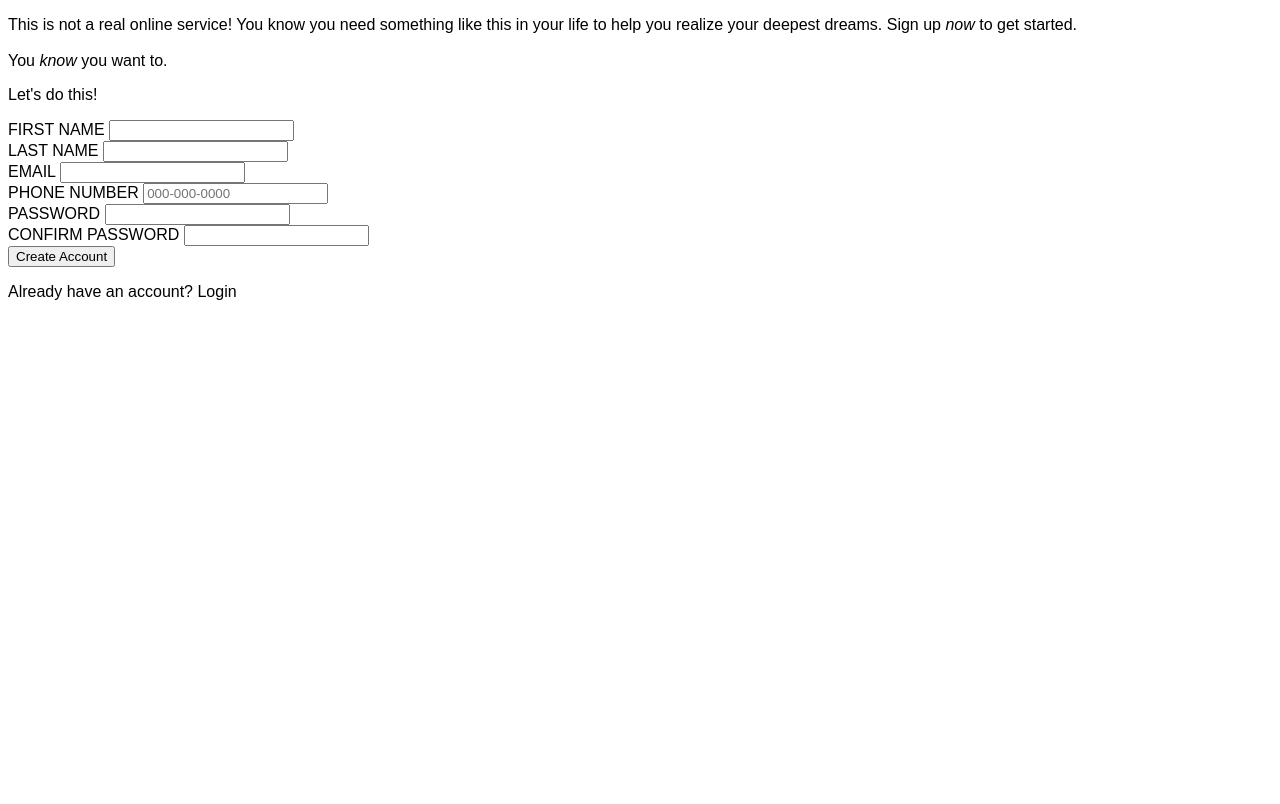
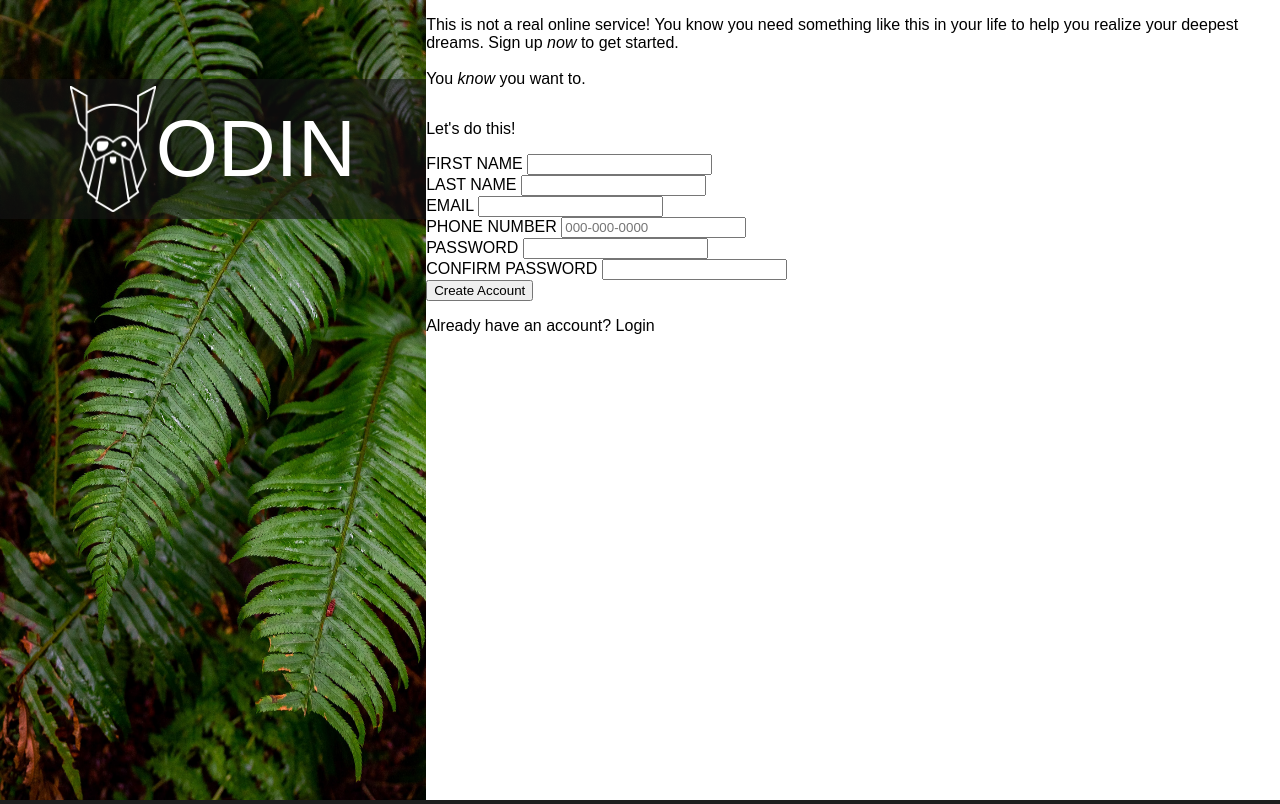
Before and after one commit to LucasYNL/Sign_Up_Form, a plain HTML site: page index.html in a window 1280 px wide. Drawn offline with Linux system fonts and the light colour scheme; a web font is replaced by a local one.

Commit message:
photo and logo added. flex outlined.

```diff
--- a/index.html
+++ b/index.html
@@ -12,9 +12,13 @@
 </head>
 
 <body>
-    <div>
+    <div class="everything">
         <div class="pic">
-
+            <img src="photos/formback.jpg" class="backg"/>
+            <div class="logoD">
+                <img src="photos/odin-lined.png" class="logo"/>
+                <p>ODIN</p>
+            </div>
         </div>
         <div class="info">
             <div class="intro">
--- a/style.css
+++ b/style.css
@@ -6,6 +6,70 @@ html {
     font-family: 'Tilt Neon', sans-serif;
 }
 
+body {
+    display: flex;
+    justify-content: center;
+    background-color: #1e1e1e;
+    margin: 0;
+}
+
 h1{
     font-size: 10px;
 }
+
+.everything{
+    width: 1300px;
+    height: 100vh;
+    display: flex;
+    flex-direction: row;
+    background-color: white;
+}
+
+.backg {
+    height: 100vh;
+    width: 100%;
+}
+
+.logoD {
+    height: 140px;
+    position: relative;
+    background-color: rgb(20, 20, 20, 0.6);
+    top: -725px;
+    display: flex;
+    justify-content: center;
+    align-items: center;
+}
+
+.logo {
+    width: 20%;
+    height: 90%;
+    opacity: 100%;
+}
+
+.logoD p {
+    opacity: 100%;
+    color: white;
+    font-size: 80px;
+    margin: 0;
+    opacity: 100%;
+}
+
+.info{
+    display: flex;
+    flex-direction: column;
+    align-items: stretch;
+    justify-content: stretch;
+    flex-grow: 1;
+}
+
+.intro{
+
+}
+
+.upper{
+
+}
+
+.lower{
+
+}
```
Also changed, not shown: photos/formback.jpg (added), photos/odin-lined.png (added).
